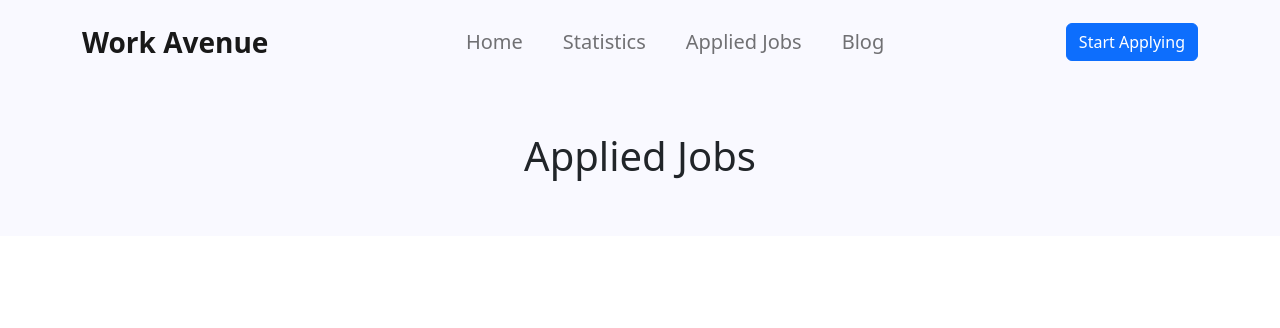
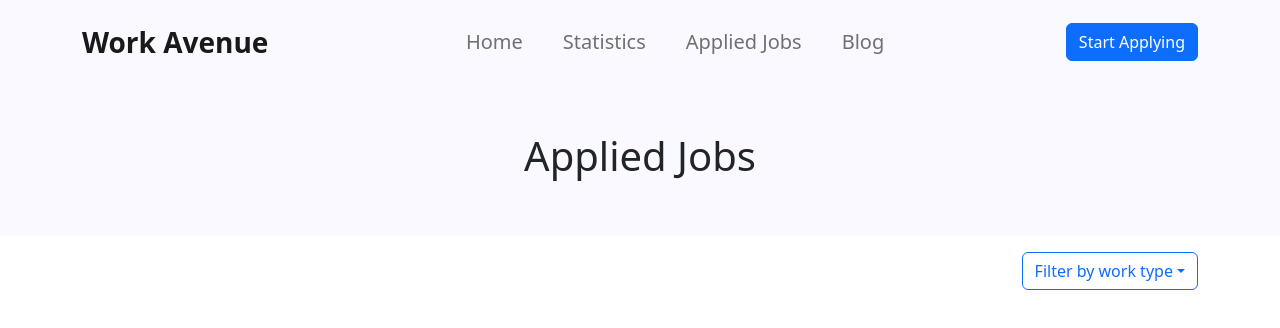
Before and after one commit to tanvir27/Career-Track, a React (Vite) app: page /applied in a window 1280 px wide. Shown: the top 328 px of the page. Built offline with nearby package versions, Linux system fonts and the light colour scheme.

Commit message:
filtering button implemented

```diff
--- a/src/components/AppliedJobs/AppliedJobs.jsx
+++ b/src/components/AppliedJobs/AppliedJobs.jsx
@@ -1,14 +1,11 @@
-import React from 'react';
-
-import { useLoaderData } from 'react-router-dom';
-import {  getAppliedJobs } from '../../utilities/fakeDb';
-
+import React, { useState } from "react";
+import Dropdown from "react-bootstrap/Dropdown";
+import { Link, useLoaderData } from "react-router-dom";
+import { getAppliedJobs } from "../../utilities/fakeDb";
 
 const AppliedJobs = () => {
   const dataJob = useLoaderData();
-  console.log(dataJob);
   const handleAddToDb = getAppliedJobs();
-  console.log(handleAddToDb);
 
   const cartArray = [];
   for (const id in handleAddToDb) {
@@ -16,7 +13,6 @@ const AppliedJobs = () => {
     const foundProduct = dataJob.find(
       (product) => product.id === addedProductId
     );
-   console.log(foundProduct);
     if (foundProduct) {
       const quantity = handleAddToDb[id];
       foundProduct.quantity = quantity;
@@ -24,26 +20,40 @@ const AppliedJobs = () => {
     }
   }
 
-
+  const [workTypeFilter, setWorkTypeFilter] = useState(null);
 
   return (
-      <div>
     <div>
       <div className=" py-5 common-styles">
         <h1 className="text-center">Applied Jobs</h1>
       </div>
-          {cartArray.map((product) => (
+      <div className="container d-flex justify-content-end my-3">
+        <Dropdown>
+          <Dropdown.Toggle variant="outline-primary" id="workTypeFilter">
+            {workTypeFilter ? workTypeFilter : "Filter by work type"}
+          </Dropdown.Toggle>
+          <Dropdown.Menu>
+            <Dropdown.Item
+              active={workTypeFilter === "Remote"}
+              onClick={() => setWorkTypeFilter("Remote")}
+            >
+              Remote
+            </Dropdown.Item>
+            <Dropdown.Item
+              active={workTypeFilter === "Onsite"}
+              onClick={() => setWorkTypeFilter("Onsite")}
+            >
+              Onsite
+            </Dropdown.Item>
+          </Dropdown.Menu>
+        </Dropdown>
+      </div>
+      {cartArray
+        .filter((product) =>
+          workTypeFilter ? product.workType.includes(workTypeFilter) : true
+        )
+        .map((product) => (
           <div className="container my-4" key={product.id}>
-              <div className="align-content-end my-3">
-                <div className="d-flex justify-content-end gap-3">
-                  <button type="button" className="btn btn-outline-primary">
-                    Remote
-                  </button>
-                  <button type="button" className="btn btn-outline-secondary">
-                    Onsite
-                  </button>
-                </div>
-              </div>
             <div className="d-flex p-4 gap-5 w-full border">
               <div className="d-flex justify-content-center align-items-center common-styles px-5">
                 <img className="img-fluid" src={product.logo} alt="" />
@@ -54,22 +64,19 @@ const AppliedJobs = () => {
                 <div className="d-flex justify-content-between">
                   <div className="d-flex gap-3">
                     <button type="button" className="btn btn-outline-primary">
-                        Remote
+                      {product.workType[0]}
                     </button>
-                      <button
-                        type="button"
-                        className="btn btn-outline-secondary"
-                      >
-                        Onsite
+                    <button type="button" className="btn btn-outline-secondary">
+                      {product.workType[1]}
                     </button>
                   </div>
                   <div>
-                      <button
-                        type="button"
-                        className="btn btn-outline-secondary"
-                      >
+                    <Link to={`/details/${product.id}`}>
+                      {" "}
+                      <button type="button" class="btn btn-danger">
                         View Details
                       </button>
+                    </Link>
                   </div>
                 </div>
                 <div className="d-flex gap-5 my-3">
@@ -94,7 +101,6 @@ const AppliedJobs = () => {
           </div>
         ))}
     </div>
-      </div>
   );
 };
 
```
Also changed, not shown: src/loaders/getCart&ProductData.js (deleted, +0 -8 lines). Lines whose indentation alone changed are shown as unchanged.
